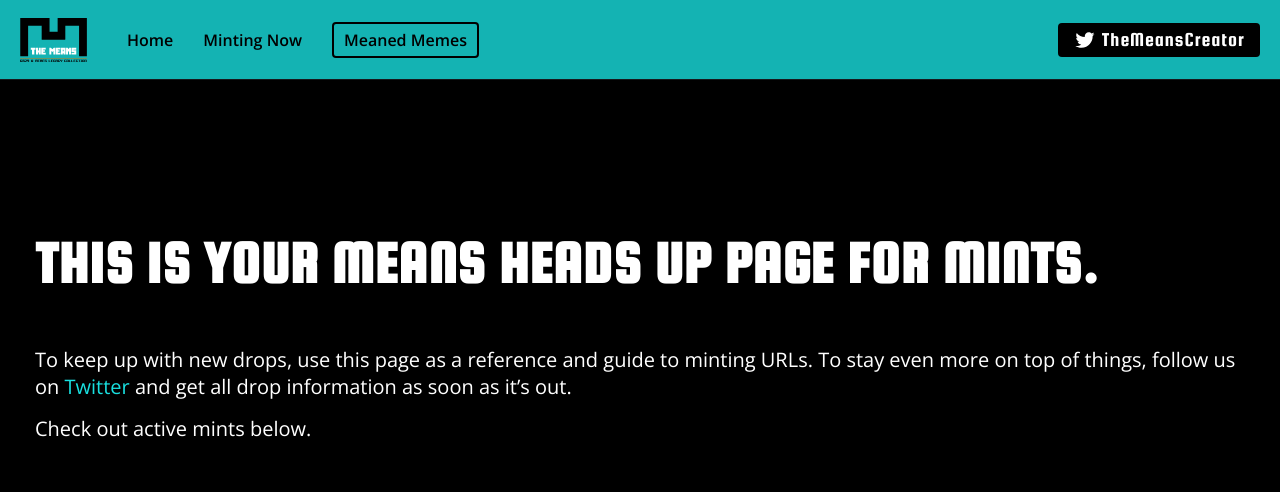
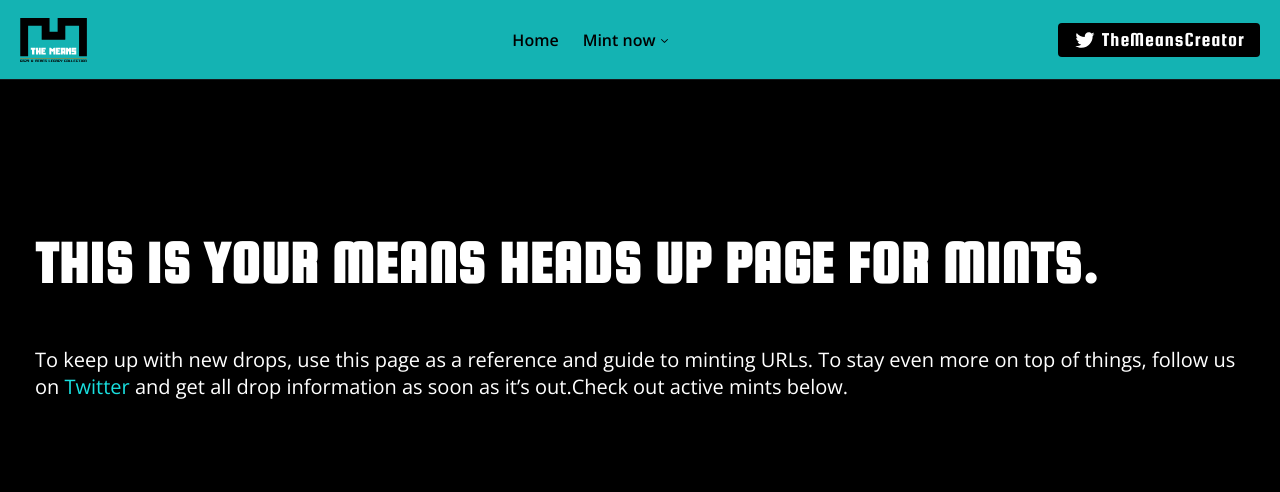
Before and after one commit to ickas/themeans.creator, a Next.js app: page /minting-now in a window 1280 px wide. Shown: the top 492 px of the page. Built offline with nearby package versions, Linux system fonts and the light colour scheme.

Commit message:
feat: add new navigation bar

```diff
--- a/app/ui/NavBar/index.tsx
+++ b/app/ui/NavBar/index.tsx
@@ -1,34 +1,14 @@
 "use client";
 
 import Link from "next/link";
+import NavigationMenuDemo from "./navigation-menu";
+import ButtonLink from "../ButtonLink";
+import styles from "./navbar.module.css";
 import { useAnalytics } from "@/config/analytics";
 import { LogoMark } from "../Logo";
-import ButtonLink from "../ButtonLink";
-import styles from "./navbar.module.css";
 
 export default function Navbar() {
   const { pushEvent } = useAnalytics();
-
-  const menu = [
-    {
-      title: "Home",
-      url: ".",
-      highlight: false,
-      event: "visit_home",
-    },
-    {
-      title: "Minting Now",
-      url: "/minting-now",
-      highlight: false,
-      event: "visit_minting_now",
-    },
-    {
-      title: "Meaned Memes",
-      url: "/meaned-memes",
-      highlight: true,
-      event: "visit_meaned_memes",
-    },
-  ];
 
   return (
     <nav className={styles.wrapper}>
@@ -37,15 +17,7 @@
           <Link href="/">
             <LogoMark />
           </Link>
-          <ul>
-            {menu.map((item, index) => (
-              <li key={index}>
-                <Link href={item.url} onClick={() => pushEvent(item.event)}>
-                  {item.title}
-                </Link>
-              </li>
-            ))}
-          </ul>
+          <NavigationMenuDemo />
         </div>
         <div className={styles.cta}>
           <ButtonLink
--- a/app/ui/NavBar/navbar.module.css
+++ b/app/ui/NavBar/navbar.module.css
@@ -1,7 +1,7 @@
 .wrapper {
   position: fixed;
   border-bottom: 0.0625rem solid var(--grey900);
-  background-color: rgba(25,224,224,0.8); /* #19E0E0 */
+  background-color: rgba(25,224,224,0.8);
   backdrop-filter: blur(4px);
   width: 100%;
   padding: var(--sidePadding);
@@ -20,30 +20,9 @@
   text-align: center;
 }
 
-.menu > a {
-  display: inline-block;
-  margin-bottom: 1.25rem; /* 20px */
-  width: 2.5rem; /* 40px */
-  height: 1.875rem; /* 50px */
-}
-
 .menu > a svg  {
   width: 2.5rem; /* 40px */
   height: 1.875rem; /* 50px */
-}
-
-.menu ul {
-  display: flex;
-  justify-content: center;
-  align-items: center;
-}
-
-.menu ul li:first-child {
-  display: none;
-}
-
-.menu ul li:not(:last-child) {
-  margin-right: var(--sidePadding);
 }
 
 .menu a {
@@ -51,39 +30,8 @@
   text-decoration: none;
 }
 
-.menu ul li a {
-  font-weight: var(--fontWeightSemiBold); /* 600 */
-  white-space: nowrap;
-  overflow: hidden;
-  text-overflow: ellipsis;
-}
-
-.menu ul li a:hover {
-  color: var(--grey800);
-}
-
-.menu ul li:last-child a {
-  border: 0.125rem solid var(--black); /* 2px */
-  border-radius: 0.25rem; /* 4px */
-  padding: 0.3125rem 0.625rem; /* 5px 10px */
-}
-
-.menu ul li:last-child a:hover {
-  border-color: var(--grey800);
-}
-
 .cta {
   display: none;
-}
-
-@media (min-width: 500px) {
-  .menu ul li:first-child {
-    display: initial;
-  }
-
-  .menu ul li:not(:last-child) {
-    margin-right: 1.875rem;
-  }
 }
 
 @media (min-width: 820px) {
@@ -104,14 +52,14 @@
   }
 
   .menu > a {
-    margin: 0 2.5rem 0 0; /* 0 40px 0 0 */
-    width: 4.1875rem; /* 67px */
-    height: 3.125rem; /* 50px */
+    margin: 0 2.5rem 0 0;
+    width: 4.1875rem;
+    height: 3.125rem;
   }
 
   .menu > a svg  {
-    width: 4.1875rem; /* 67px */
-    height: 3.125rem; /* 50px */
+    width: 4.1875rem;
+    height: 3.125rem;
   }
 
   .cta {
--- /dev/null
+++ b/app/ui/NavBar/navigation-menu/index.tsx
@@ -0,0 +1,78 @@
+import React, { LegacyRef } from "react";
+import * as NavigationMenu from "@radix-ui/react-navigation-menu";
+import classNames from "classnames";
+import { CaretDownIcon } from "@radix-ui/react-icons";
+import "./styles.css";
+
+const ListItem = React.forwardRef(
+  (
+    {
+      className,
+      children,
+      title,
+      ...props
+    }: {
+      className: string;
+      children: React.ReactNode;
+      title: string;
+      [key: string]: any;
+    },
+    forwardedRef
+  ) => (
+    <li>
+      <NavigationMenu.Link asChild>
+        <a
+          className={classNames("ListItemLink", className)}
+          {...props}
+          ref={forwardedRef as LegacyRef<HTMLAnchorElement>}
+        >
+          <div className="ListItemHeading">{title}</div>
+          <p className="ListItemText">{children}</p>
+        </a>
+      </NavigationMenu.Link>
+    </li>
+  )
+);
+
+const NavigationMenuDemo = () => {
+  return (
+    <NavigationMenu.Root className="NavigationMenuRoot">
+      <NavigationMenu.List className="NavigationMenuList">
+        <NavigationMenu.Item>
+          <NavigationMenu.Link className="NavigationMenuLink" href="/">
+            Home
+          </NavigationMenu.Link>
+        </NavigationMenu.Item>
+        <NavigationMenu.Item>
+          <NavigationMenu.Trigger className="NavigationMenuTrigger">
+            Mint now <CaretDownIcon className="CaretDown" aria-hidden />
+          </NavigationMenu.Trigger>
+          <NavigationMenu.Content className="NavigationMenuContent">
+            <ul className="List one">
+              <ListItem href="/minting-now" title="The Means">
+                This is your means heads up page for mints.
+              </ListItem>
+              <ListItem href="/meaned-memes" title="Meaned Memes">
+                The memes and their means.
+              </ListItem>
+              <ListItem href="#0" title="Xpto Collection">
+                Ut exercitation sint pariatur eu duis ex culpa.
+              </ListItem>
+              <ListItem href="#0" title="XYZ Collection">
+                Ut exercitation sint pariatur eu duis ex culpa.
+              </ListItem>
+            </ul>
+          </NavigationMenu.Content>
+        </NavigationMenu.Item>
+        <NavigationMenu.Indicator className="NavigationMenuIndicator">
+          <div className="Arrow" />
+        </NavigationMenu.Indicator>
+      </NavigationMenu.List>
+      <div className="ViewportPosition">
+        <NavigationMenu.Viewport className="NavigationMenuViewport" />
+      </div>
+    </NavigationMenu.Root>
+  );
+};
+
+export default NavigationMenuDemo;
--- /dev/null
+++ b/app/ui/NavBar/navigation-menu/styles.css
@@ -0,0 +1,283 @@
+button,
+p {
+  all: unset;
+}
+
+.NavigationMenuRoot {
+  position: relative;
+  width: 100%;
+  display: flex;
+  justify-content: center;
+  z-index: 1;
+}
+
+.NavigationMenuList {
+  display: flex;
+  justify-content: center;
+  list-style: none;
+  margin: 0;
+}
+
+.NavigationMenuTrigger,
+.NavigationMenuLink {
+  padding: 8px 12px;
+  outline: none;
+  user-select: none;
+  font-weight: var(--fontWeightSemiBold);
+  line-height: 1;
+  border-radius: 4px;
+  font-size: 1rem;
+  color: var(--black);
+}
+
+.NavigationMenuTrigger:hover,
+.NavigationMenuLink:hover {
+  background-color: rgba(25,224,224,0.25);
+}
+
+.NavigationMenuTrigger {
+  display: flex;
+  align-items: center;
+  justify-content: space-between;
+  gap: 2px;
+}
+
+.NavigationMenuLink {
+  display: block;
+  text-decoration: none;
+  font-size: 1rem;
+  line-height: 1;
+}
+
+.NavigationMenuContent {
+  position: absolute;
+  top: 0;
+  left: 0;
+  width: 100%;
+  animation-duration: 250ms;
+  animation-timing-function: ease;
+}
+
+.NavigationMenuContent[data-motion='from-start'] {
+  animation-name: enterFromLeft;
+}
+
+.NavigationMenuContent[data-motion='from-end'] {
+  animation-name: enterFromRight;
+}
+
+.NavigationMenuContent[data-motion='to-start'] {
+  animation-name: exitToLeft;
+}
+
+.NavigationMenuContent[data-motion='to-end'] {
+  animation-name: exitToRight;
+}
+
+@media only screen and (min-width: 600px) {
+  .NavigationMenuContent {
+    width: auto;
+  }
+}
+
+.NavigationMenuIndicator {
+  display: flex;
+  align-items: flex-end;
+  justify-content: center;
+  height: 10px;
+  top: 100%;
+  overflow: hidden;
+  z-index: 1;
+  transition: width, transform 250ms ease;
+}
+
+.NavigationMenuIndicator[data-state='visible'] {
+  animation: fadeIn 200ms ease;
+}
+
+.NavigationMenuIndicator[data-state='hidden'] {
+  animation: fadeOut 200ms ease;
+}
+
+.NavigationMenuViewport {
+  position: relative;
+  transform-origin: top center;
+  margin-top: 10px;
+  width: 100%;
+  background-color: rgba(255, 255, 255, 0.95);
+  border-radius: 6px;
+  overflow: hidden;
+  height: var(--radix-navigation-menu-viewport-height);
+  transition: width, height, 300ms ease;
+}
+
+.NavigationMenuViewport[data-state='open'] {
+  animation: scaleIn 200ms ease;
+}
+
+.NavigationMenuViewport[data-state='closed'] {
+  animation: scaleOut 200ms ease;
+}
+
+@media only screen and (min-width: 600px) {
+  .NavigationMenuViewport {
+    width: var(--radix-navigation-menu-viewport-width);
+  }
+}
+
+.List {
+  display: grid;
+  padding: 22px;
+  margin: 0;
+  column-gap: 10px;
+  list-style: none;
+}
+
+@media only screen and (min-width: 600px) {
+  .List.one {
+    width: 500px;
+    grid-template-columns: 1fr 1fr;
+  }
+}
+
+.ListItemLink {
+  display: block;
+  outline: none;
+  text-decoration: none;
+  user-select: none;
+  padding: 12px;
+  border-radius: 6px;
+  font-size: 15px;
+  line-height: 1;
+}
+
+.ListItemLink:hover {
+  background-color: rgba(224,224,224,0.75);
+}
+
+.ListItemHeading {
+  margin-bottom: 5px;
+  color: var(--black);
+  font-weight: var(--fontWeightSemiBold);
+}
+
+.ListItemText {
+  color: var(--grey600);
+  font-weight: initial;
+  line-height: 1.4;
+}
+
+.ViewportPosition {
+  position: absolute;
+  display: flex;
+  justify-content: center;
+  width: 100%;
+  top: 100%;
+  left: 0;
+  perspective: 2000px;
+}
+
+.CaretDown {
+  position: relative;
+  color: var(--violet-10);
+  top: 1px;
+  transition: transform 250ms ease;
+}
+
+[data-state='open'] > .CaretDown {
+  transform: rotate(-180deg);
+}
+
+.Arrow {
+  position: relative;
+  top: 70%;
+  background-color: white;
+  width: 10px;
+  height: 10px;
+  transform: rotate(45deg);
+  border-top-left-radius: 2px;
+}
+
+@keyframes enterFromRight {
+  from {
+    opacity: 0;
+    transform: translateX(200px);
+  }
+  to {
+    opacity: 1;
+    transform: translateX(0);
+  }
+}
+
+@keyframes enterFromLeft {
+  from {
+    opacity: 0;
+    transform: translateX(-200px);
+  }
+  to {
+    opacity: 1;
+    transform: translateX(0);
+  }
+}
+
+@keyframes exitToRight {
+  from {
+    opacity: 1;
+    transform: translateX(0);
+  }
+  to {
+    opacity: 0;
+    transform: translateX(200px);
+  }
+}
+
+@keyframes exitToLeft {
+  from {
+    opacity: 1;
+    transform: translateX(0);
+  }
+  to {
+    opacity: 0;
+    transform: translateX(-200px);
+  }
+}
+
+@keyframes scaleIn {
+  from {
+    opacity: 0;
+    transform: rotateX(-30deg) scale(0.9);
+  }
+  to {
+    opacity: 1;
+    transform: rotateX(0deg) scale(1);
+  }
+}
+
+@keyframes scaleOut {
+  from {
+    opacity: 1;
+    transform: rotateX(0deg) scale(1);
+  }
+  to {
+    opacity: 0;
+    transform: rotateX(-10deg) scale(0.95);
+  }
+}
+
+@keyframes fadeIn {
+  from {
+    opacity: 0;
+  }
+  to {
+    opacity: 1;
+  }
+}
+
+@keyframes fadeOut {
+  from {
+    opacity: 1;
+  }
+  to {
+    opacity: 0;
+  }
+}
```
